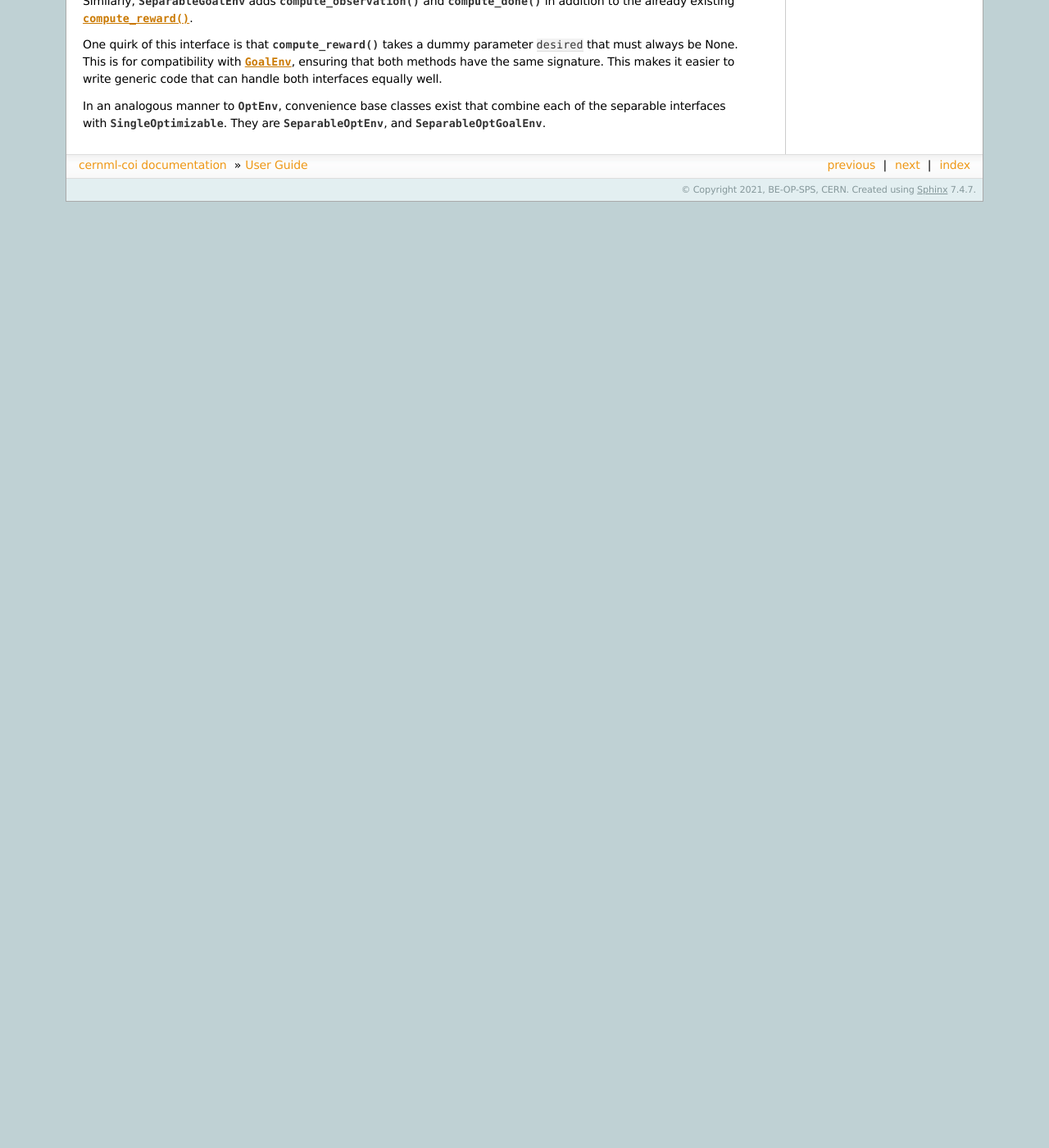
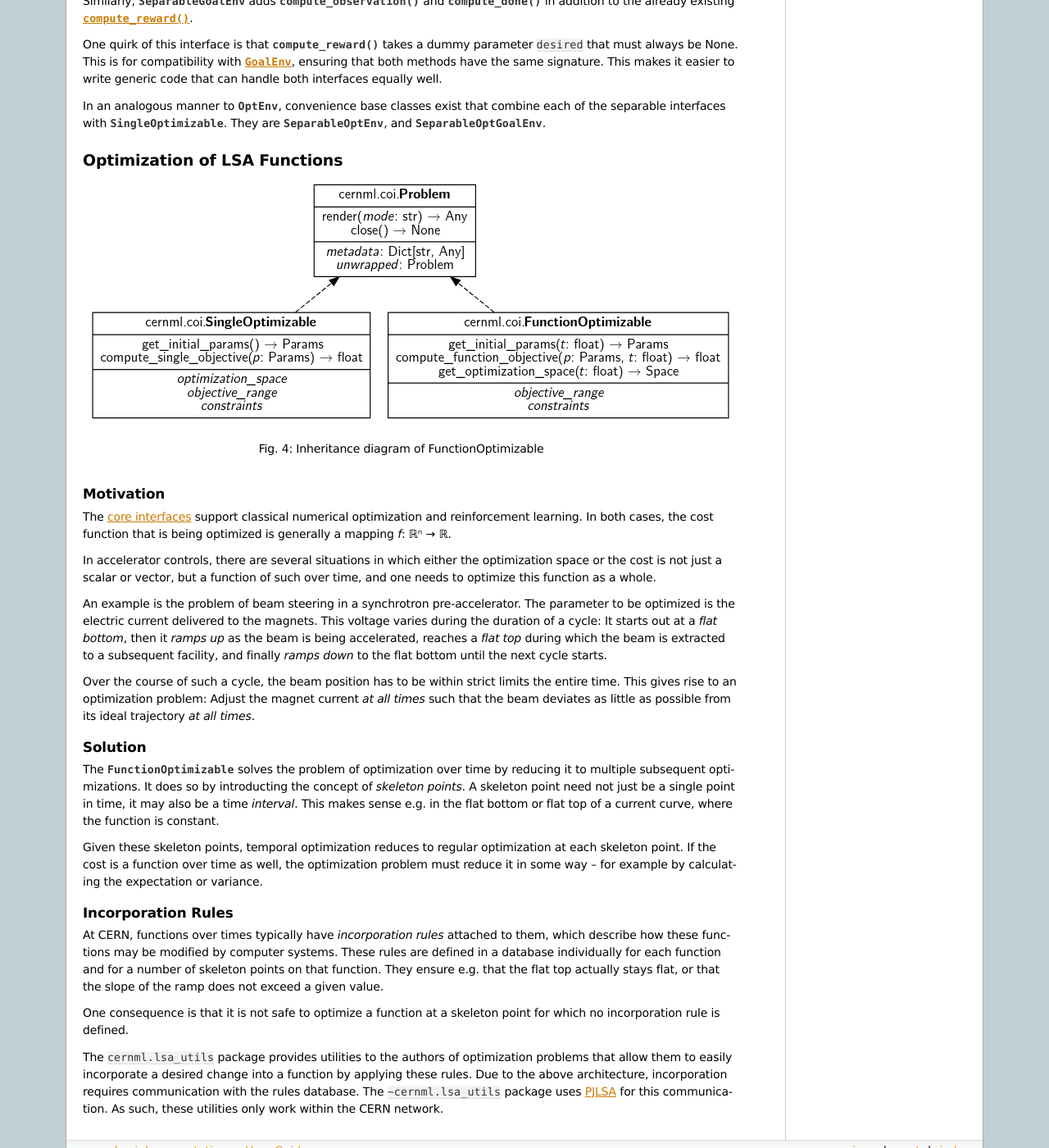
Before and after one commit to geoff-project/coi, a Sphinx documentation site: the page built from docs/guide.md, in a window 1280 px wide and 1400 px high, scrolled down 9607 px. Shown: the whole window at 82% size. Built offline with Sphinx 7.4.7, drawn with Linux system fonts in a browser that asks for light colours; the version number could not be read and is left out; before the commit the page ends 9853 px from its top, so only the background shows below that; some of the changed text lies outside the part shown.

Commit message:
Add documentation for FunctionOptimizable.

````diff
--- a/docs/guide.md
+++ b/docs/guide.md
@@ -695,3 +695,92 @@ exist that combine each of the separable interfaces with
 {class}`~cernml.coi.SingleOptimizable`. They are
 {class}`~cernml.coi.SeparableOptEnv`, and
 {class}`~cernml.coi.SeparableOptGoalEnv`.
+
+## Optimization of LSA Functions
+
+```{digraph} inheritance_diagram
+---
+caption: "Fig. 4: Inheritance diagram of FunctionOptimizable"
+---
+rankdir = "BT";
+bgcolor = "#00000000";
+node [shape=record, fontname="Latin Modern Sans", style=filled, fillcolor="white"];
+edge [style=dashed];
+
+problem[label=<{
+    cernml.coi.<b>Problem</b>|
+    render(<i>mode</i>: str) → Any<br/>close() → None|
+    <i>metadata</i>: Dict[str, Any]<br/><i>unwrapped</i>: Problem}>,
+];
+
+sopt[label=<{
+    cernml.coi.<b>SingleOptimizable</b>|
+    get_initial_params() → Params<br/>compute_single_objective(<i>p</i>: Params) → float|
+    <i>optimization_space</i><br/><i>objective_range</i><br/><i>constraints</i>}>,
+];
+
+fopt[label=<{
+    cernml.coi.<b>FunctionOptimizable</b>|
+    get_initial_params(<i>t</i>: float) → Params<br/>compute_function_objective(<i>p</i>: Params, <i>t</i>: float) → float<br/>get_optimization_space(<i>t</i>: float) → Space|
+    <i>objective_range</i><br/><i>constraints</i>}>,
+];
+
+sopt -> problem;
+fopt -> problem;
+```
+
+### Motivation
+
+The [core interfaces](#the-core-api) support classical numerical optimization
+and reinforcement learning. In both cases, the cost function that is being
+optimized is generally a mapping *f*: ℝⁿ → ℝ.
+
+In accelerator controls, there are several situations in which either the
+optimization space or the cost is not just a scalar or vector, but a function
+of such over time, and one needs to optimize this function as a whole.
+
+An example is the problem of beam steering in a synchrotron pre-accelerator.
+The parameter to be optimized is the electric current delivered to the magnets.
+This voltage varies during the duration of a cycle: It starts out at a *flat
+bottom*, then it *ramps up* as the beam is being accelerated, reaches a *flat
+top* during which the beam is extracted to a subsequent facility, and finally
+*ramps down* to the flat bottom until the next cycle starts.
+
+Over the course of such a cycle, the beam position has to be within strict
+limits the entire time. This gives rise to an optimization problem: Adjust the
+magnet current *at all times* such that the beam deviates as little as possible
+from its ideal trajectory *at all times*.
+
+### Solution
+
+The {class}`~cernml.coi.FunctionOptimizable` solves the problem of optimization
+over time by reducing it to multiple subsequent optimizations. It does so by
+introducting the concept of *skeleton points*. A skeleton point need not just
+be a single point in time, it may also be a time *interval*. This makes sense
+e.g. in the flat bottom or flat top of a current curve, where the function is
+constant.
+
+Given these skeleton points, temporal optimization reduces to regular
+optimization at each skeleton point. If the cost is a function over time as
+well, the optimization problem must reduce it in some way – for example by
+calculating the expectation or variance.
+
+### Incorporation Rules
+
+At CERN, functions over times typically have *incorporation rules* attached to
+them, which describe how these functions may be modified by computer systems.
+These rules are defined in a database individually for each function and for a
+number of skeleton points on that function. They ensure e.g. that the flat top
+actually stays flat, or that the slope of the ramp does not exceed a given
+value.
+
+One consequence is that it is not safe to optimize a function at a skeleton
+point for which no incorporation rule is defined.
+
+The `cernml.lsa_utils` package provides utilities to the authors of
+optimization problems that allow them to easily incorporate a desired change
+into a function by applying these rules. Due to the above architecture,
+incorporation requires communication with the rules database. The
+`~cernml.lsa_utils` package uses
+[PJLSA](https://gitlab.cern.ch/scripting-tools/pjlsa) for this communication.
+As such, these utilities only work within the CERN network.
````
Also changed, not shown: docs/api.md (+6 -0 lines), docs/changelog.md (+2 -2 lines), 1 other file.
